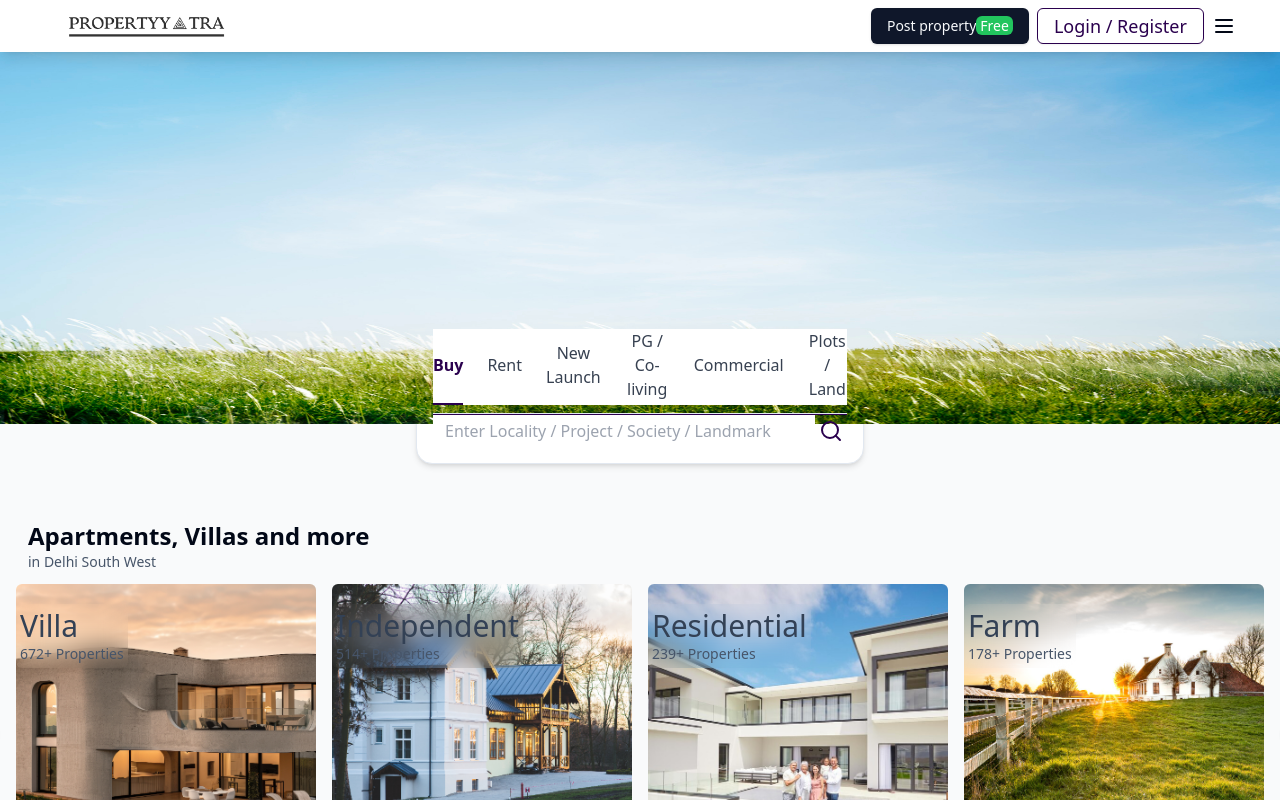
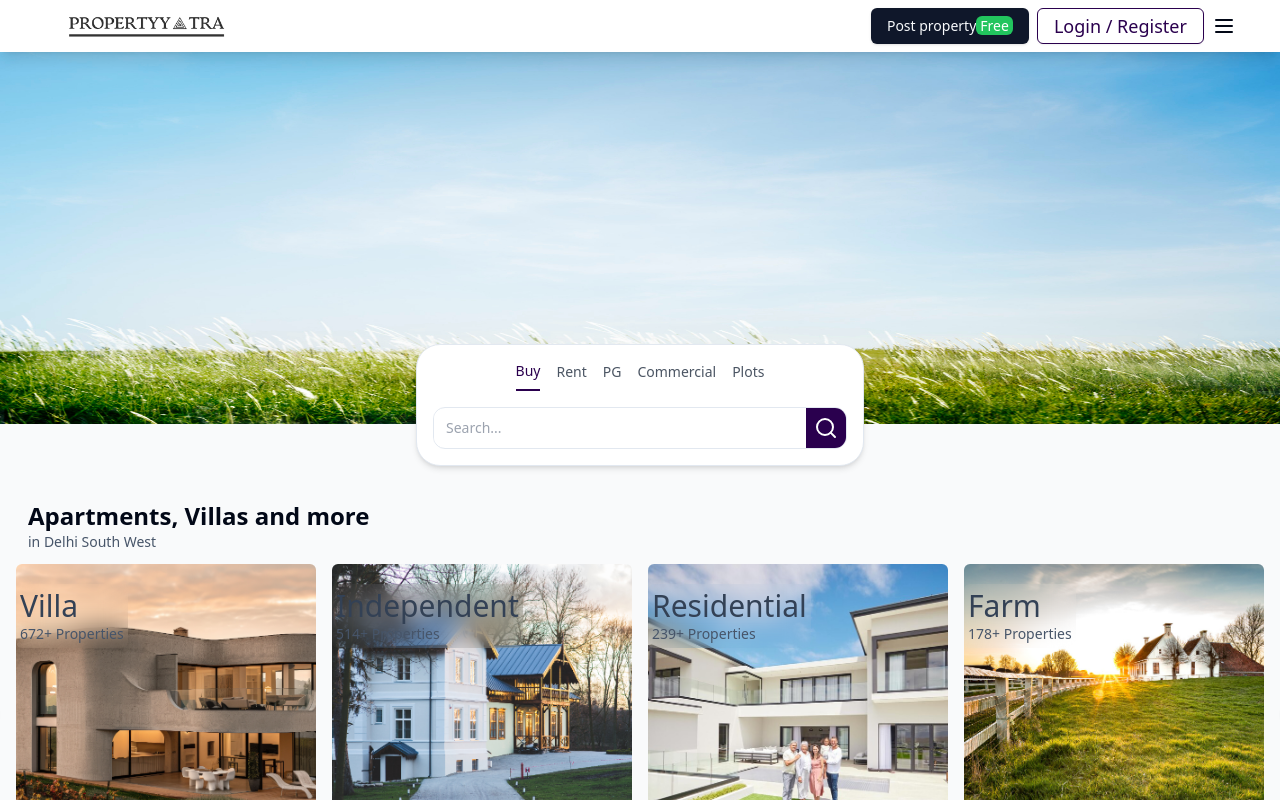
Before and after one commit to YashSharma10/Property-Yatra, a React (Vite) app in the folder client/: page / in a window 1280 px wide. Shown: the top 800 px of the page. Built offline with nearby package versions, Linux system fonts and the light colour scheme.

Commit message:
fixed search box

```diff
--- a/client/src/pages/LandingPage/HeaderSection.jsx
+++ b/client/src/pages/LandingPage/HeaderSection.jsx
@@ -1,104 +1,79 @@
 import React, { useEffect, useRef, useState } from "react";
 import header from "../../assets/header.png";
 import sky from "../../assets/sky.jpg";
-import { useSelector } from "react-redux";
+import { useDispatch, useSelector } from "react-redux";
 import { useNavigate } from "react-router-dom";
 import { Search } from "lucide-react";
 import { Card } from "@/components/ui/card";
+import { setFilters } from "@/redux/slices/globalEvent";
 
 const HeaderSection = () => {
+  const { filters } = useSelector((store) => store.globalEvent);
   const [activeTab, setActiveTab] = useState("Buy");
-  const [underlineStyle, setUnderlineStyle] = useState({});
-  const navRef = useRef(null);
-  const navigate = useNavigate()
+  const navigate = useNavigate();
+  const dispatch = useDispatch();
   const handleTabClick = (tab, index) => {
     setActiveTab(tab);
-    console.log(activeTab);
-    updateUnderlinePosition(index);
+
   };
 
-  const handleSearch = async () =>{
-    navigate("/property-listing")
-    // try {
-    //   await axios.get(`${BACKEND_URL}/api/properties/list`)
-    // } catch (error) {
-
-    // }
-  }
-  const updateUnderlinePosition = (index) => {
-    if (navRef.current) {
-      const buttons = navRef.current.querySelectorAll("button");
-      const activeButton = buttons[index];
-      const buttonRect = activeButton.getBoundingClientRect();
-      const parentRect = navRef.current.getBoundingClientRect();
-      const offsetLeft = buttonRect.left - parentRect.left;
-
-      setUnderlineStyle({
-        width: `${buttonRect.width}px`,
-        transform: `translateX(${offsetLeft}px)`,
-      });
-    }
+  const handleSearch =  (e) => {
+    // navigate("/property-listing");
+    dispatch(setFilters({ propertyType: activeTab.toLowerCase(), searchLocation: e.target.value }));
+    console.log(filters);
   };
 
-  useEffect(() => {
-    updateUnderlinePosition(0);
-  }, []);
-
-  const tabs = [
-    "Buy",
-    "Rent",
-    "New Launch",
-    "PG / Co-living",
-    "Commercial",
-    "Plots / Land",
-  ];
+  const tabs = ["Buy", "Rent", "PG", "Commercial", "Plots"];
 
   const { isVisible } = useSelector((store) => store.globalEvent);
 
   return (
     <section
-      className={`absolute top-10 right-0 left-0 transition-opacity duration-500 w-screen  ${
-        !isVisible ? "opacity-100" : "opacity-0 pointer-events-none"
+      className={`absolute top-10 right-0 left-0 transition-opacity duration-500 w-screen z-10 ${
+        isVisible ? "opacity-0 pointer-events-none" : "opacity-100"
       }`}
     >
       <img src={sky} alt="header" className="w-full max-h-96" />
 
       {/* SearchBox */}
-
-      <Card className="flex justify-center -mt-28 flex-col items-center max-w-md mx-auto p-4 shadow-md rounded-2xl bg-white">
+      <div className="relative -mt-20 z-50 ">
+        <Card className="flex flex-col items-center max-w-md mx-auto p-4 shadow-md rounded-3xl bg-white">
           {/* Navigation Tabs */}
-        <div ref={navRef} className="relative bg-white flex gap-6 text-sm sm:text-base">
-          {tabs.map((tab, index) => (
+          <div className="flex gap-4 w-full justify-center mb-4">
+            {tabs.map((tab) => (
               <button
                 key={tab}
-              onClick={() => handleTabClick(tab, index)}
-              className={`relative pb-1 ${
-                activeTab === tab ? "text-brand font-semibold bg-white" : "text-gray-700"
+                onClick={() => handleTabClick(tab)}
+                className={`pb-2 text-sm font-medium ${
+                  activeTab === tab
+                    ? "text-brand border-b-2 border-brand"
+                    : "text-gray-600"
                 }`}
               >
                 {tab}
               </button>
             ))}
-          {/* Common Underline */}
-          <div
-            className="absolute bottom-0 h-[2px] bg-brand transition-transform duration-300 ease-in-out"
-            style={underlineStyle}
-          ></div>
           </div>
-        {/* Divider */}
-        <hr className="bg-brand h-0.5 w-full mt-2" />
+
           {/* Search Input */}
-        <div className="flex w-full">
+          <div className="flex items-center w-full border overflow-hidden rounded-xl">
             <input
-            className="w-full outline-none px-3"
               type="text"
-            placeholder="Enter Locality / Project / Society / Landmark"
+              placeholder="Search..."
+              value={filters.searchLocation}
+              onChange={handleSearch}
+              className="w-full px-3 py-2 outline-none text-sm"
             />
-          <button type="submit" className="p-1" onClick={handleSearch}>
-            <Search className="text-brand" />
+            <button
+              type="submit"
+              onClick={handleSearch}
+              className="p-2 bg-brand text-white"
+            >
+              <Search />
             </button>
           </div>
         </Card>
+      </div>
     </section>
   );
 };
--- a/client/src/pages/LandingPage/PropertyTypeSection.jsx
+++ b/client/src/pages/LandingPage/PropertyTypeSection.jsx
@@ -10,7 +10,7 @@ import { setFilters } from "@/redux/slices/globalEvent";
 import { useDispatch, useSelector } from "react-redux";
 import { useNavigate } from "react-router-dom";
 const PropertyTypeSection = () => {
-  const { filters,isVisible } = useSelector((store) => store.globalEvent);
+  const { filters, isVisible } = useSelector((store) => store.globalEvent);
   const navigate = useNavigate();
   const dispatch = useDispatch();
   const handlePropertyTypeSearch = async (target) => {
@@ -19,13 +19,13 @@ const PropertyTypeSection = () => {
   };
 
   return (
-    <section className="width mt-[420px]">
+    <section className="width mt-[360px] sm:mt-[400px]">
       <h1 className="px-3 text-2xl font-semibold">
         Apartments, Villas and more
       </h1>
       <h6 className="px-3 text-sm text-slate-600">in Delhi South West</h6>
       <div className="flex mt-3">
-        <Carousel >
+        <Carousel>
           <CarouselContent>
             {propertyTypeImg.map((prop) => (
               <CarouselItem
--- a/client/src/pages/PropertyListPage.jsx
+++ b/client/src/pages/PropertyListPage.jsx
@@ -17,6 +17,7 @@ const PropertyListingPage = () => {
   const [page, setPage] = useState(1);
   const [totalProperties, setTotalProperties] = useState(0);
   const [isLoading, setIsLoading] = useState(false);
+console.log(filters);
 
   const fetchProperties = async () => {
     setIsLoading(true);
@@ -75,7 +76,6 @@ const PropertyListingPage = () => {
 
   const handleLikedProperty = async (id) => {
     console.log(id);
-
     try {
       const response = await axios.post(`${BACKEND_URL}/api/liked/${id}`, {}, {
         withCredentials: true,
--- a/client/src/redux/slices/globalEvent.js
+++ b/client/src/redux/slices/globalEvent.js
@@ -12,6 +12,8 @@ const globalEventSlice = createSlice({
       bedrooms: "",
       ownership: "",
       builtYear: "",
+      searchLocation: "",
+      propertyType: "",
     },
     roadmapVisible: true,
     propertyDetails: {
@@ -31,9 +33,13 @@ const globalEventSlice = createSlice({
     },
     setPropertyDetails: (state, action) => {
       state.propertyDetails = { ...state.propertyDetails, ...action.payload };
-    }
+    },
   },
 });
-export const { setIsVisible, setFilters, setRoadmapVisible,setPropertyDetails } =
-  globalEventSlice.actions;
+export const {
+  setIsVisible,
+  setFilters,
+  setRoadmapVisible,
+  setPropertyDetails,
+} = globalEventSlice.actions;
 export default globalEventSlice.reducer;
```
Lines whose indentation alone changed are shown as unchanged.
